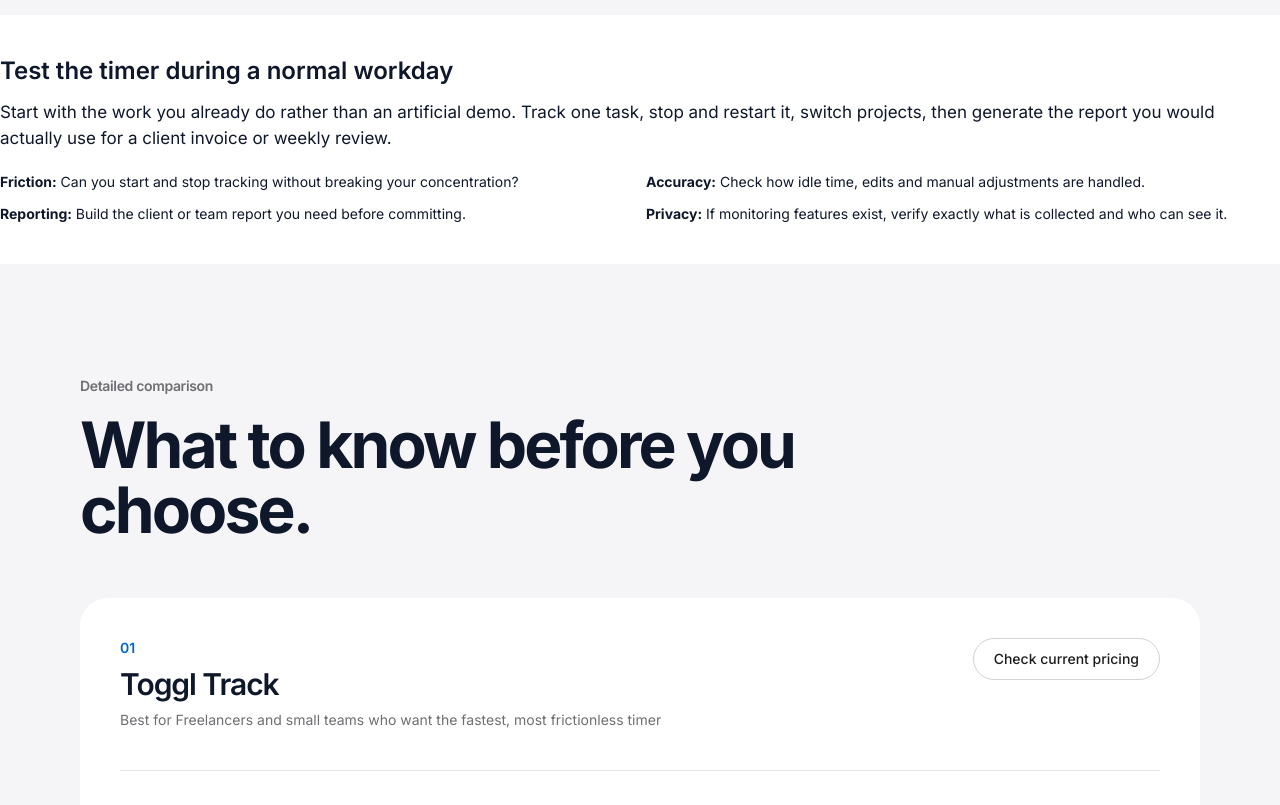
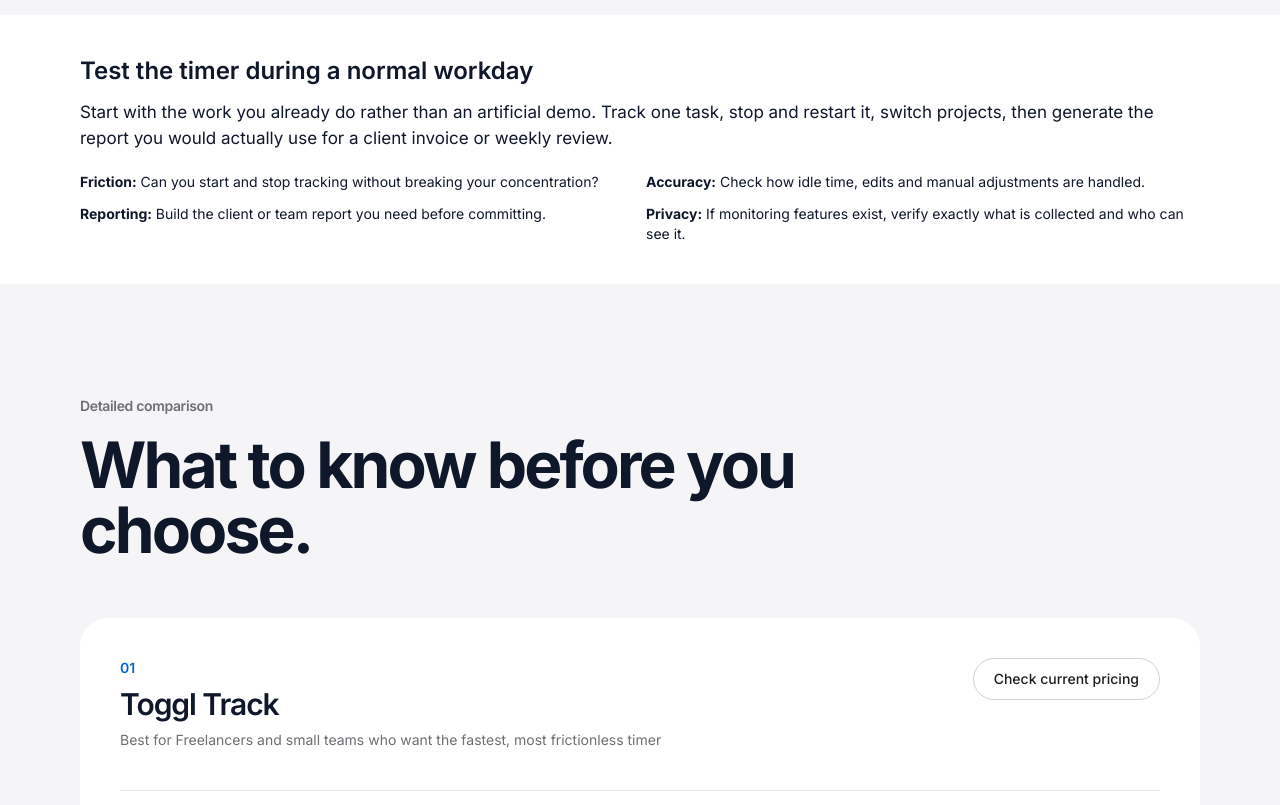
Before and after one commit to LinukaBandara/StackPick, a Next.js app: page /best/time-tracking-software in a window 1280 px wide. Shown: the part 3125-3930 px from the top of the page. Built offline with nearby package versions, Linux system fonts and the light colour scheme; no server answers.

Commit message:
fix: correct comparison content container class

```diff
--- a/app/best/time-tracking-software/page.tsx
+++ b/app/best/time-tracking-software/page.tsx
@@ -52,7 +52,7 @@ export default function Page() {
       bottomLine="Tracking your own time as a freelancer? Toggl Track for the smoothest daily experience. Budget-conscious team of any size? Clockify's unlimited free tier is genuinely hard to beat. Billing hours directly to clients? Harvest removes a whole invoicing step. Managing hourly remote workers and specifically need verification? Hubstaff - but be transparent with your team about what it tracks."
     >
       <section className="bg-white">
-        <div className="sp-contain py-10">
+        <div className="sp-container py-10">
           <h2 className="text-2xl font-semibold">Test the timer during a normal workday</h2>
           <p className="mt-3 text-slate-600">Start with the work you already do rather than an artificial demo. Track one task, stop and restart it, switch projects, then generate the report you would actually use for a client invoice or weekly review.</p>
           <ul className="mt-5 grid gap-3 text-sm text-slate-700 md:grid-cols-2">
```
